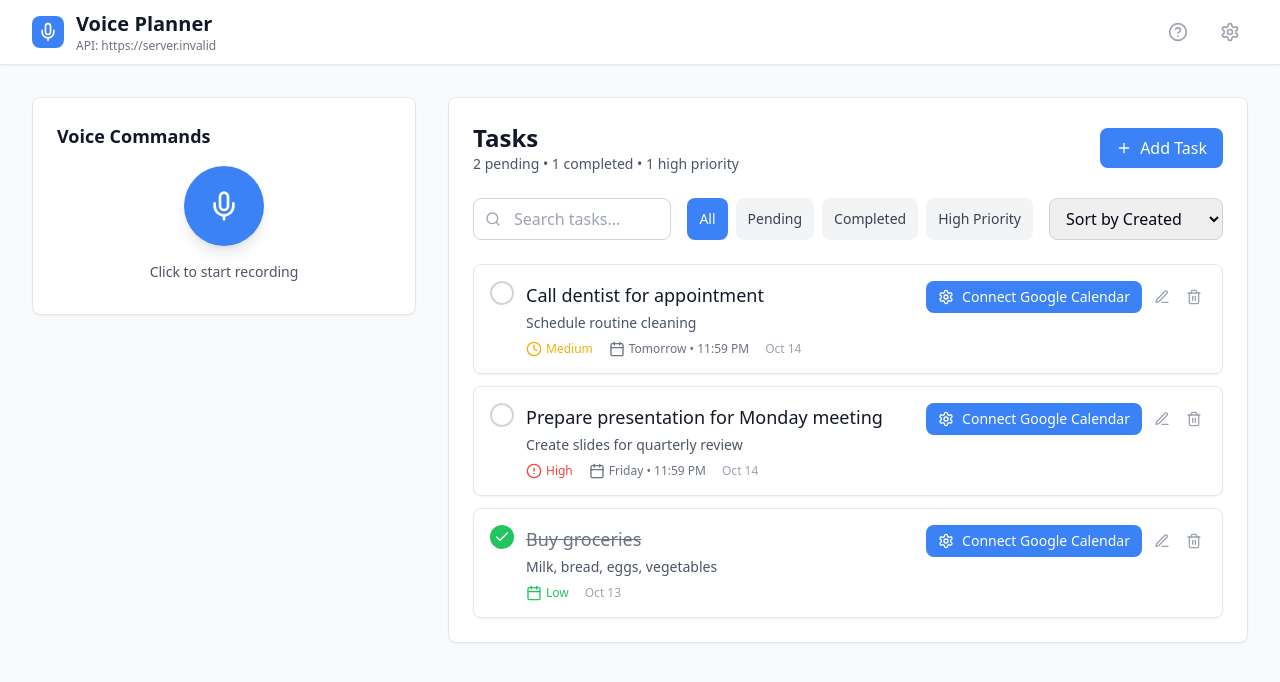
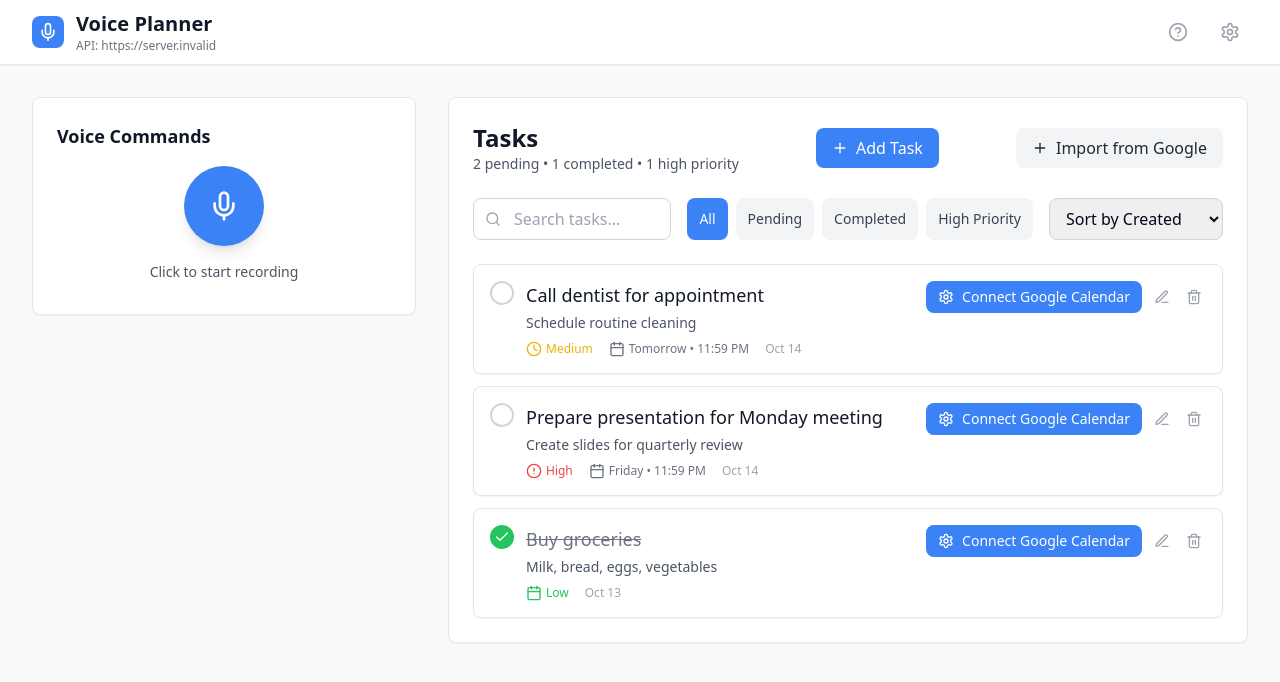
Before and after one commit to luciuscarr/voice-planner, a React (Vite) app in the folder client/: page / in a window 1280 px wide. Shown: the top 682 px of the page. Built offline with nearby package versions, Linux system fonts and the light colour scheme; no server answers.

Commit message:
Google import: map events to tasks on server; add client import action; include calendarEventId on Task

```diff
--- a/client/src/components/TaskList.tsx
+++ b/client/src/components/TaskList.tsx
@@ -1,6 +1,7 @@
 import React, { useState, useMemo } from 'react';
 import { motion, AnimatePresence } from 'framer-motion';
 import { Task } from '@shared/types';
+import { importCalendarAsTasks } from '../utils/calendarHelper';
 import { TaskItem } from './TaskItem';
 import { Filter, Search, Plus } from 'lucide-react';
 
@@ -88,6 +89,27 @@ export const TaskList: React.FC<TaskListProps> = ({
     return { total, completed, pending, highPriority };
   }, [tasks]);
 
+  const importCalendar = async () => {
+    const token = localStorage.getItem('google_access_token');
+    if (!token) {
+      alert('Please connect Google Calendar first.');
+      return;
+    }
+    const start = new Date();
+    const end = new Date();
+    end.setDate(end.getDate() + 30);
+    const imported = await importCalendarAsTasks(token, start, end);
+    if (imported.length > 0) {
+      // Merge imported tasks (avoid duplicates by id)
+      onUpdate('__bulk__', {} as any); // no-op to trigger external saves if needed
+      // Prepend imported tasks
+      // The actual state is in parent; we can expose a callback or just console.info
+      console.info('Imported tasks from Google:', imported.length);
+    } else {
+      alert('No events found to import.');
+    }
+  };
+
   return (
     <div className="space-y-6">
       {/* Header */}
@@ -108,6 +130,16 @@ export const TaskList: React.FC<TaskListProps> = ({
         >
           <Plus className="w-4 h-4" />
           <span>Add Task</span>
+        </motion.button>
+
+        <motion.button
+          onClick={importCalendar}
+          className="flex items-center space-x-2 px-4 py-2 bg-gray-100 text-gray-800 rounded-lg hover:bg-gray-200 transition-colors"
+          whileHover={{ scale: 1.05 }}
+          whileTap={{ scale: 0.95 }}
+        >
+          <Plus className="w-4 h-4" />
+          <span>Import from Google</span>
         </motion.button>
       </div>
 
--- a/client/src/utils/calendarHelper.ts
+++ b/client/src/utils/calendarHelper.ts
@@ -33,6 +33,21 @@ export async function fetchCalendarEvents(
     return data.events || [];
   } catch (error) {
     console.error('Error fetching calendar events:', error);
+    return [];
+  }
+}
+
+// Import Google events as local tasks
+export async function importCalendarAsTasks(accessToken: string, startDate: Date, endDate: Date) {
+  try {
+    const apiUrl = import.meta.env.VITE_API_URL || 'http://localhost:3001';
+    const response = await fetch(
+      `${apiUrl}/api/calendar/events?accessToken=${accessToken}&timeMin=${startDate.toISOString()}&timeMax=${endDate.toISOString()}`
+    );
+    const data = await response.json();
+    return data.tasks || [];
+  } catch (e) {
+    console.error('Error importing calendar as tasks', e);
     return [];
   }
 }
```
Also changed, not shown: 2 other files (tests, documents, lock files or other folders).
